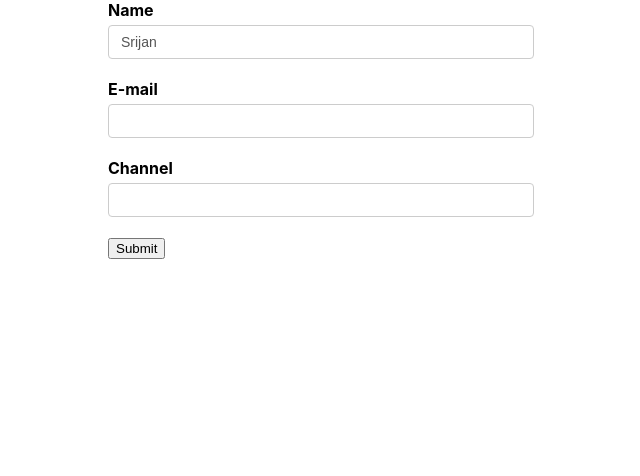
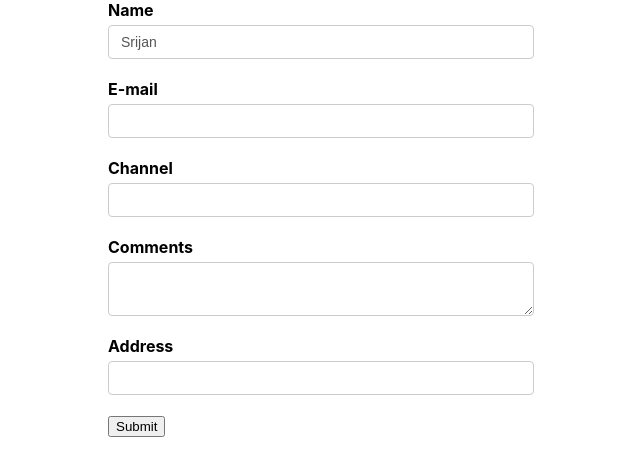
Before and after one commit to SrijanShovit/React-Formik-L, a React (Create React App) app: page / in a window 1280 px wide. Shown: the top 476 px of the page, without its empty margins (319-959 px from the left). Built offline with nearby package versions, Linux system fonts and the light colour scheme.

Commit message:
More on fields and Render props

```diff
--- a/src/App.css
+++ b/src/App.css
@@ -10,7 +10,9 @@
 }
 
 input[type='text'],
-input[type='email']{
+input[type='email'],
+textarea
+{
   display: block;
   width: 400px;
   padding: 6px 12px;
--- a/src/components/YoutubeForm.js
+++ b/src/components/YoutubeForm.js
@@ -5,7 +5,9 @@
 const initialValues = {
     name:'Srijan',
     email:'',
-    channel:''
+    channel:'',
+    comments:'',
+    address:'',
 }
 
 const onSubmit = values => {
@@ -52,6 +54,35 @@
                  <ErrorMessage name="channel"/>
                 </div>
 
+                <div className="form-control">
+                    <label htmlFor="comments">Comments</label>
+                    <Field
+                    as="textarea"
+                    // component="textarea"
+                    id="comments" name="comments"/>
+                </div>
+
+                <div className="form-control">
+                    <label htmlFor="address">Address</label>
+                    <Field name="address" >
+                        {/* we pass in an arrow function as children */}
+                        {
+                            (props)=>{
+                                console.log('Render Props',props)
+                                const {field,form,meta} = props
+                              return  (
+                                  <div>
+                                    <input type="text" id='address' {...field}/>
+                                    {meta.touched && meta.error
+                                    ? <div>{meta.error}</div>
+                                    : null}
+                                  </div>
+                              )
+                            }
+                        }
+                    </Field>
+                </div>
+
                 <button type="submit">Submit</button>
             </Form>
         </Formik>
@@ -59,11 +90,7 @@
 }
 
 /*
-Field does 3 things behind the scene
-1.Hook up input to top level form component
-2.Uses name attribute to match up form state
-3.Field will render an input element
+Any additional props in the field component will be passed through
 
-ErrorMessage will do exactly what we did manually for error handling
 */
 export default YoutubeForm
```
